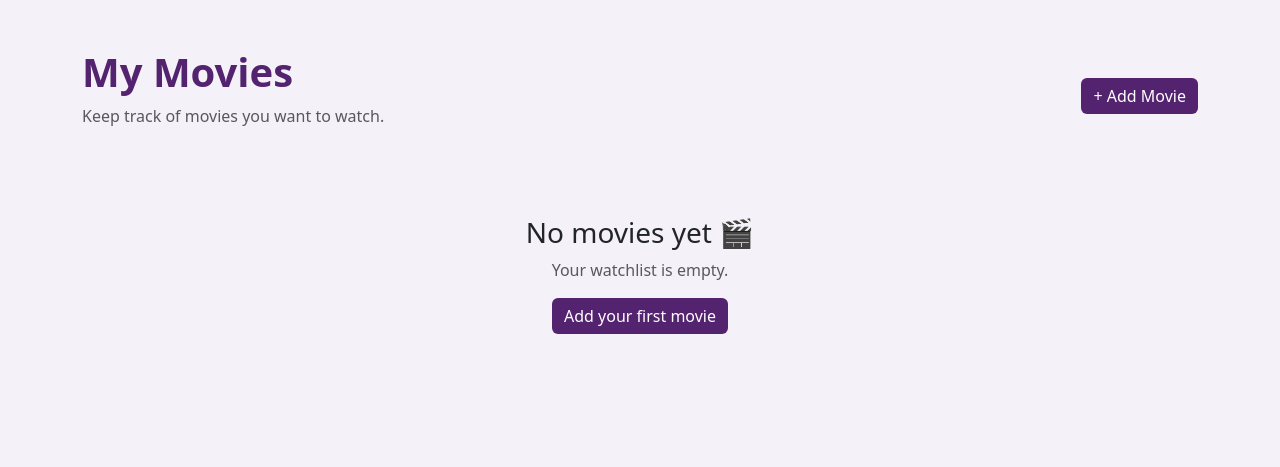
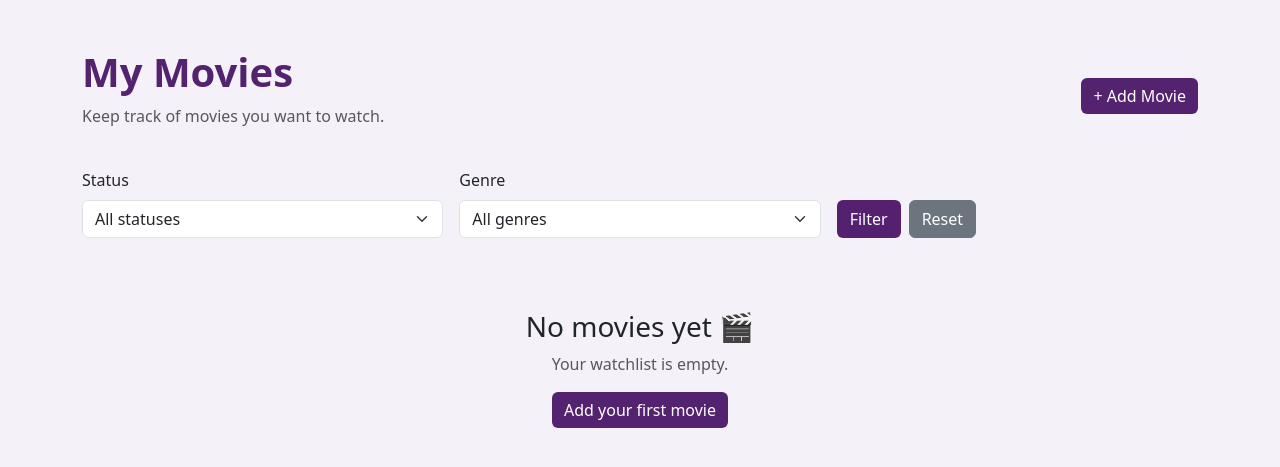
Before and after one commit to megumikx/MovieWatchlist, a Django app: page / in a window 1280 px wide. Shown: the part 56-523 px from the top of the page. Run offline with Django 5.2, Linux system fonts and the light colour scheme; a user stored in the database is signed in; data that the repository does not hold is empty; parts of the project's set-up code (start-up, migrations or seed data) failed here and were passed over.

Commit message:
Complete Movie Watchlist application

```diff
--- a/movies/templates/movies/movie_list.html
+++ b/movies/templates/movies/movie_list.html
@@ -74,6 +74,7 @@
 
             <form method="post" action="{% url 'logout' %}">
                 {% csrf_token %}
+
                 <button class="btn btn-outline-light btn-sm">
                     Logout
                 </button>
@@ -86,6 +87,8 @@
 
 
 <div class="container">
+
+    <!-- Page title -->
 
     <div class="d-flex justify-content-between align-items-center mb-4">
 
@@ -106,6 +109,90 @@
 
     </div>
 
+
+    <!-- Filters -->
+
+    <form method="get" class="row g-3 mb-4">
+
+        <!-- Status filter -->
+
+        <div class="col-md-4">
+
+            <label class="form-label">
+                Status
+            </label>
+
+            <select name="status" class="form-select">
+
+                <option value="">
+                    All statuses
+                </option>
+
+                <option value="want" {% if selected_status == 'want' %}selected{% endif %}>
+                    Хочу посмотреть
+                </option>
+
+                <option value="watching" {% if selected_status == 'watching' %}selected{% endif %}>
+                    Смотрю
+                </option>
+
+                <option value="watched" {% if selected_status == 'watched' %}selected{% endif %}>
+                    Посмотрел
+                </option>
+
+            </select>
+
+        </div>
+
+
+        <!-- Genre filter -->
+
+        <div class="col-md-4">
+
+            <label class="form-label">
+                Genre
+            </label>
+
+            <select name="genre" class="form-select">
+
+                <option value="">
+                    All genres
+                </option>
+
+                {% for genre in genres %}
+
+                    <option value="{{ genre }}" {% if selected_genre == genre %}selected{% endif %}>
+                        {{ genre }}
+                    </option>
+
+                {% endfor %}
+
+            </select>
+
+        </div>
+
+
+        <!-- Filter buttons -->
+
+        <div class="col-md-4 d-flex align-items-end">
+
+            <button type="submit"
+                    class="btn text-white me-2"
+                    style="background-color: #54206f;">
+                Filter
+            </button>
+
+            <a href="{% url 'movie_list' %}"
+               class="btn btn-secondary">
+                Reset
+            </a>
+
+        </div>
+
+    </form>
+
+
+    <!-- Movies -->
 
     <div class="row">
 
@@ -157,7 +244,9 @@
 
             <div class="text-center py-5">
 
-                <h3>No movies yet 🎬</h3>
+                <h3>
+                    No movies yet 🎬
+                </h3>
 
                 <p class="text-muted">
                     Your watchlist is empty.
--- a/movies/views.py
+++ b/movies/views.py
@@ -11,8 +11,24 @@ from .forms import MovieForm
 def movie_list(request):
     movies = Movie.objects.filter(owner=request.user)
 
+    status = request.GET.get('status')
+    genre = request.GET.get('genre')
+
+    if status:
+        movies = movies.filter(status=status)
+
+    if genre:
+        movies = movies.filter(genre=genre)
+
+    genres = Movie.objects.filter(
+        owner=request.user
+    ).values_list('genre', flat=True).distinct()
+
     return render(request, 'movies/movie_list.html', {
-        'movies': movies
+        'movies': movies,
+        'genres': genres,
+        'selected_status': status,
+        'selected_genre': genre,
     })
 
 
```
Also changed, not shown: movies/forms.py (+8 -1 lines), movies/templates/movies/movie_confirm_delete.html (+57 -2 lines), movies/templates/movies/movie_form.html (+55 -2 lines), db.sqlite3 (deleted), 1 other file.
